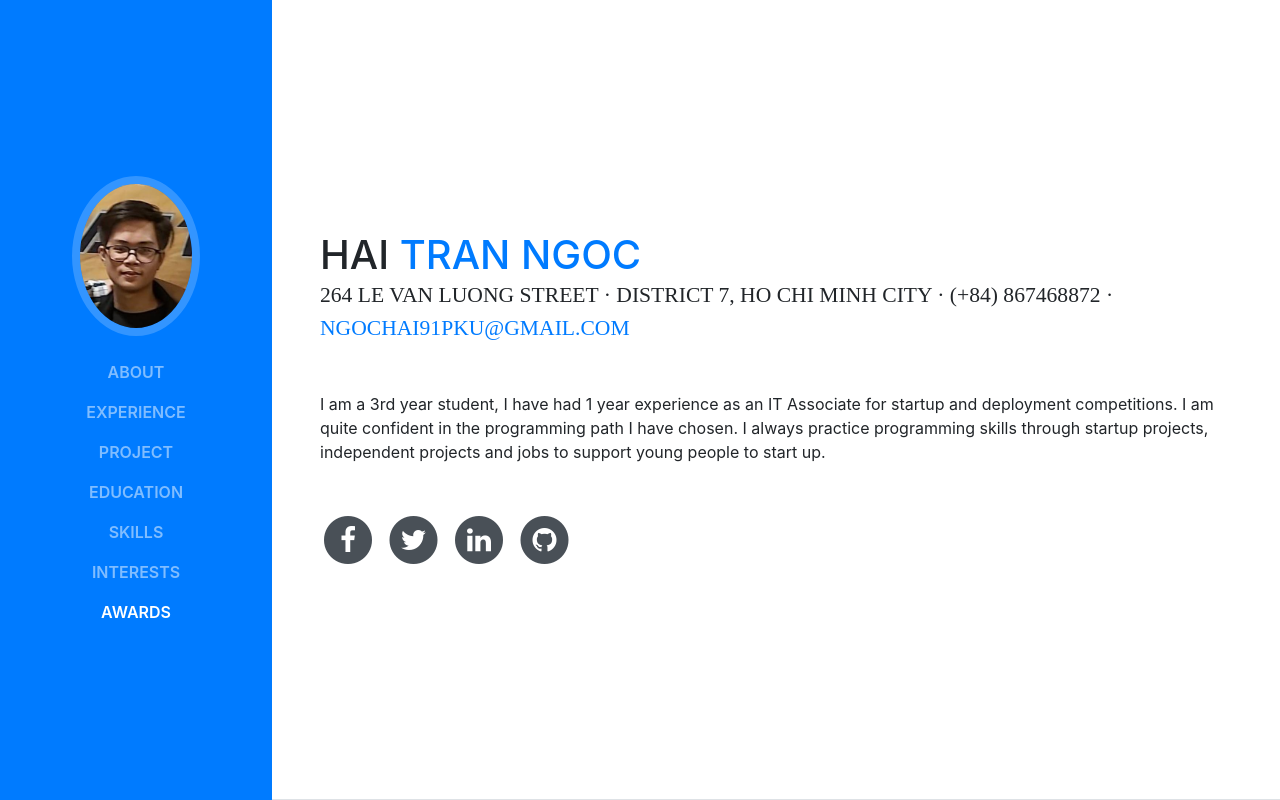
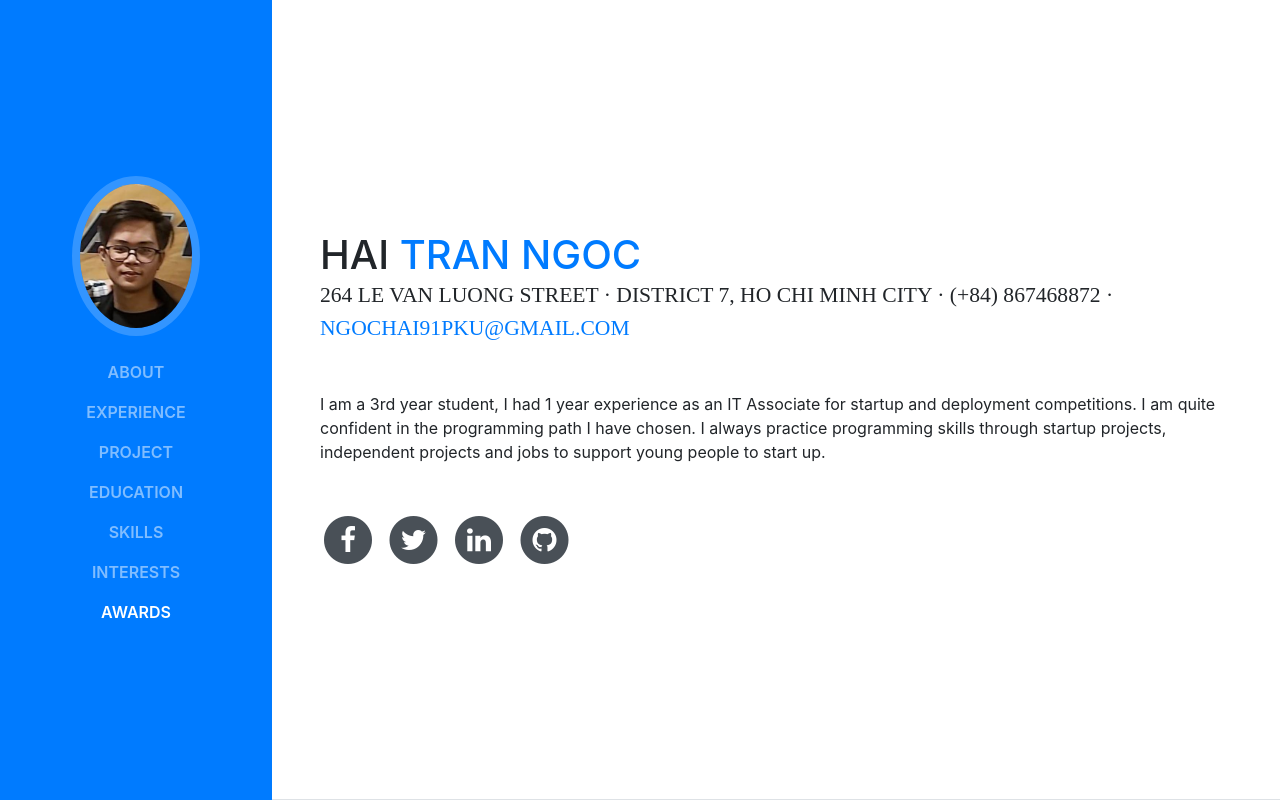
Before and after one commit to tranngochaisd/portfolio-website, a website with bundled scripts: page index.html in a window 1280 px wide. Shown: the top 800 px of the page. Built offline with nearby package versions, Linux system fonts and the light colour scheme; a web font is replaced by a local one.

Commit message:
Update index.html

```diff
--- a/index.html
+++ b/index.html
@@ -77,7 +77,7 @@
           <div class="subheading mb-5">264 Le Van Luong Street · District 7, HO CHI MINH CITY · (+84) 867468872 ·
             <a href="mailto:ngochai91pku@gmail.com">ngochai91pku@gmail.com</a>
           </div>
-          <p class="mb-5">I am a 3rd year student, I have had 1 year experience as an IT Associate for startup and deployment competitions. I am quite confident in the programming path I have chosen. I always practice programming skills through startup projects, independent projects and jobs to support young people to start up.</p>
+          <p class="mb-5">I am a 3rd year student, I had 1 year experience as an IT Associate for startup and deployment competitions. I am quite confident in the programming path I have chosen. I always practice programming skills through startup projects, independent projects and jobs to support young people to start up.</p>
           <ul class="list-inline list-social-icons mb-0">
             <li class="list-inline-item">
               <a href="https://www.facebook.com/profile.php?id=100068901801839">
```
